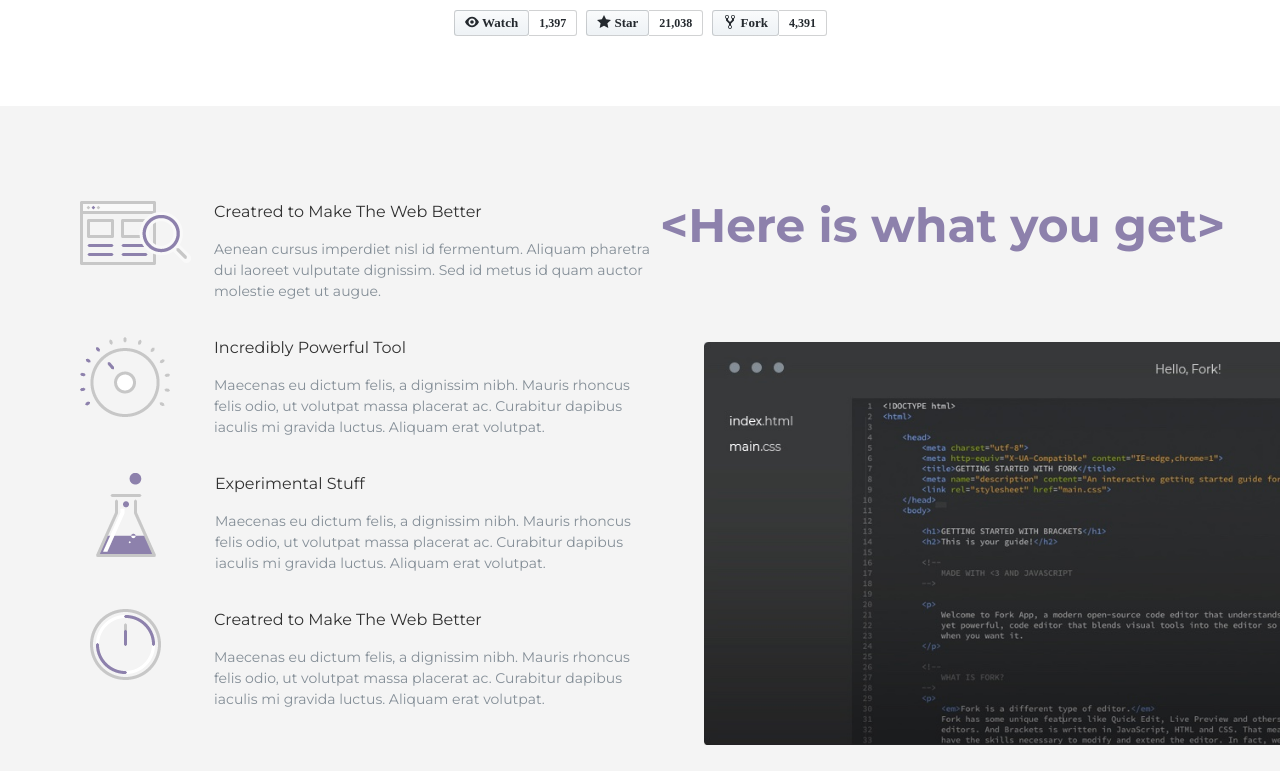
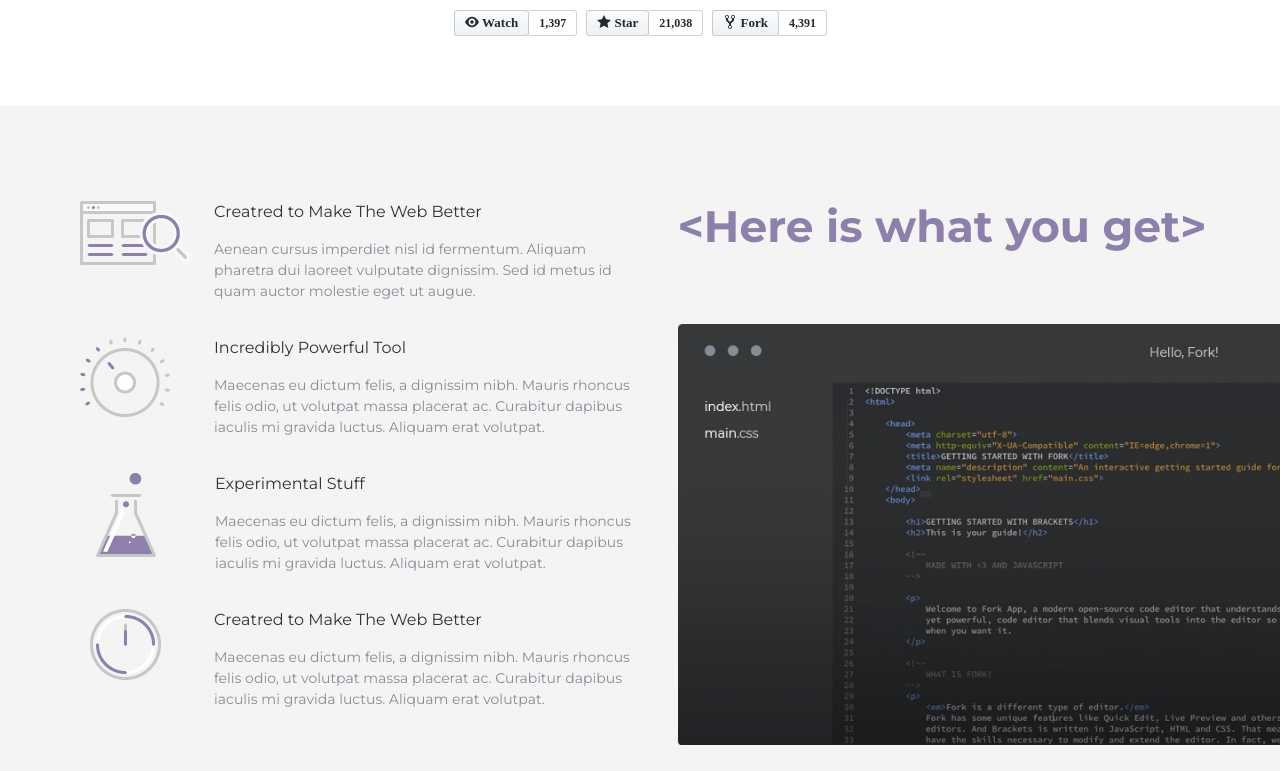
Before and after one commit to dmitrysoverchenko/Forkio, a website: page index.html in a window 1280 px wide. Shown: the part 1189-1960 px from the top of the page. Drawn offline with nearby package versions, Linux system fonts and the light colour scheme; files that its build step writes are made by us from their sources; files whose address does not match are found by name.

Commit message:
forkio remarks

```diff
--- a/src/scss/sections/_product.scss
+++ b/src/scss/sections/_product.scss
@@ -12,6 +12,7 @@
 
   @media (min-width: 993px) {
     grid-template-columns: 1fr 1fr;
+    grid-column-gap: 35px;
     padding: 95px 0 33px 40px;
   }
 
@@ -22,7 +23,7 @@
 
 .product__title {
   @include MontserratBold;
-  font-size: 47px;
+  font-size: 44px;
   line-height: 50px;
   color: #8d81ac;
   padding: 0;
@@ -144,7 +145,7 @@
   }
 
   @media (min-width: 993px) {
-    width: 45vw;
+    width: 47vw;
     position: absolute;
     right: 0;
     bottom: 33px;
```
